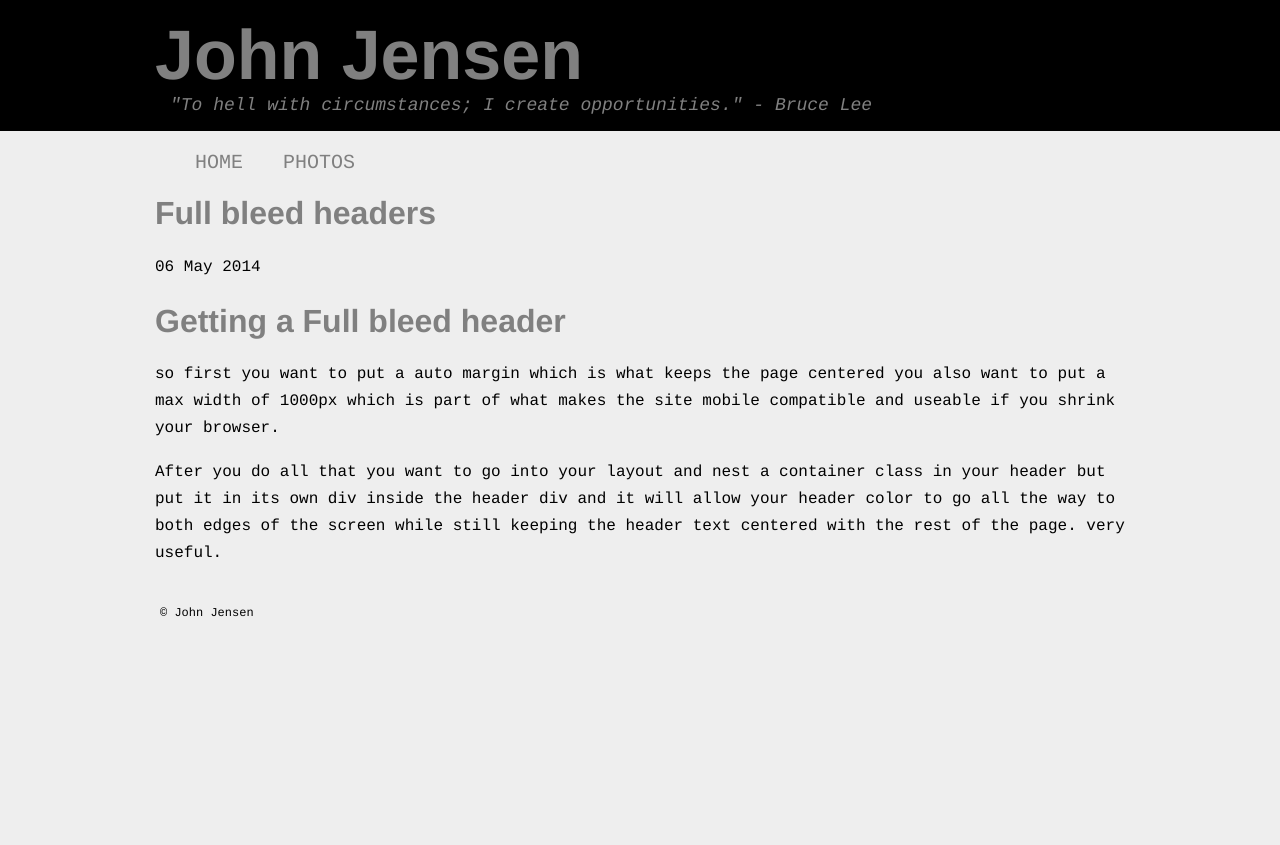
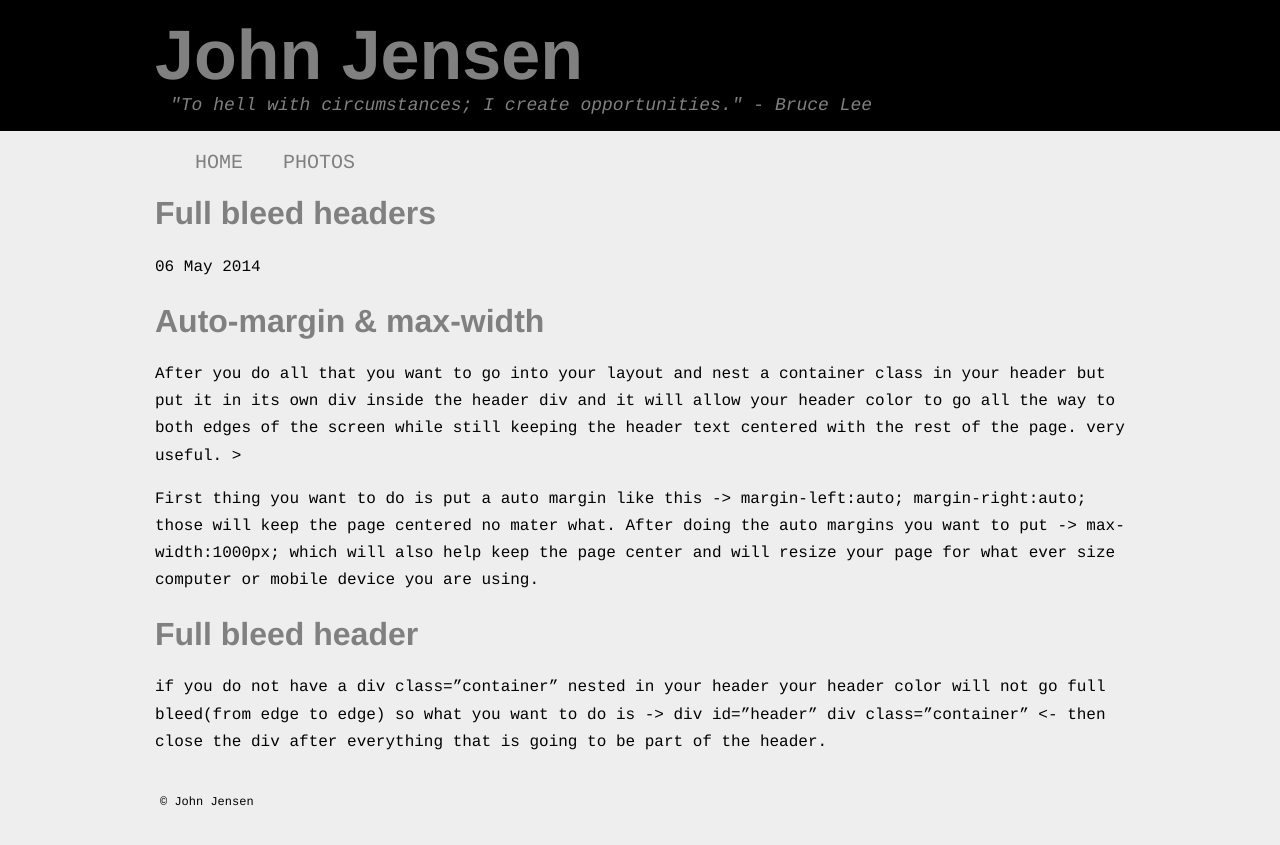
Before and after one commit to upperlakespawn/upperlakespawn.github.io, a Jekyll site: the page built from _posts/214-07-05-full_bleed_headers.markdown, in a window 1280 px wide. Shown: the top 845 px of the page. Built offline with Jekyll 4.4.1, drawn with Linux system fonts in a browser that asks for light colours; Markdown is read by kramdown in place of the engine named in the settings.

Commit message:
rewrote FBH blog

```diff
--- a/_posts/214-07-05-full_bleed_headers.markdown
+++ b/_posts/214-07-05-full_bleed_headers.markdown
@@ -6,8 +6,12 @@ categories: programming
 ---
 
 
-# Getting a Full bleed header
+# Auto-margin & max-width
 
-so first you want to put a auto margin which is what keeps the page centered you also want to put a max width of 1000px which is part of what makes the site mobile compatible and useable if you shrink your browser.
+After you do all that you want to go into your layout and nest a container class in your header but put it in its own div inside the header div and it will allow your header color to go all the way to both edges of the screen while still keeping the header text centered with the rest of the page. very useful. >
 
-After you do all that you want to go into your layout and nest a container class in your header but put it in its own div inside the header div and it will allow your header color to go all the way to both edges of the screen while still keeping the header text centered with the rest of the page. very useful.
+First thing you want to do is put a auto margin like this -> margin-left:auto; margin-right:auto; those will keep the page centered no mater what. After doing the auto margins you want to put -> max-width:1000px; which will also help keep the page center and will resize your page for what ever size computer or mobile device you are using.
+
+# Full bleed header
+
+if you do not have a div class="container" nested in your header your header color will not go full bleed(from edge to edge) so what you want to do is -> div id="header"  div class="container" <- then close the div after everything that is going to be part of the header.
```
